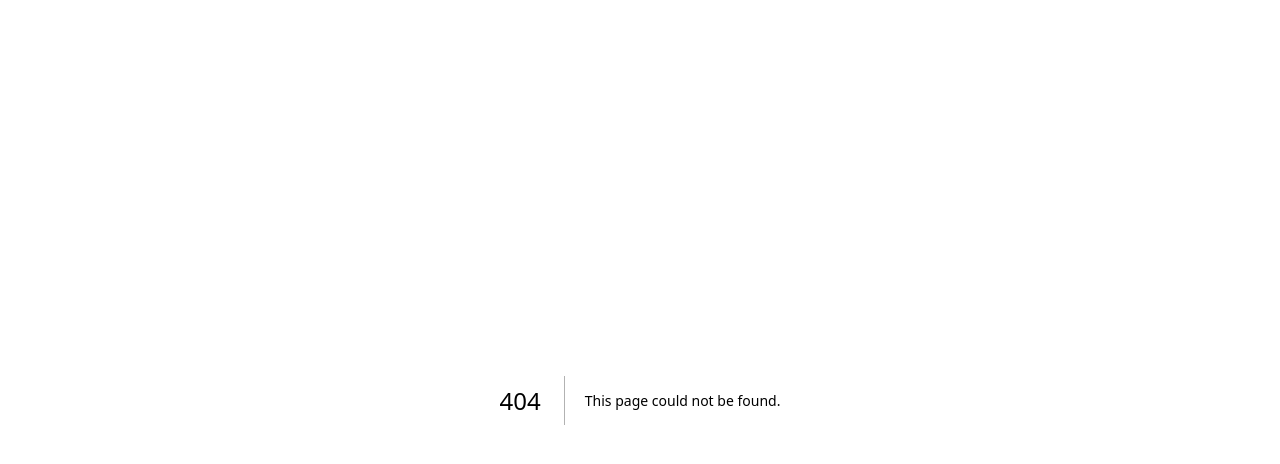
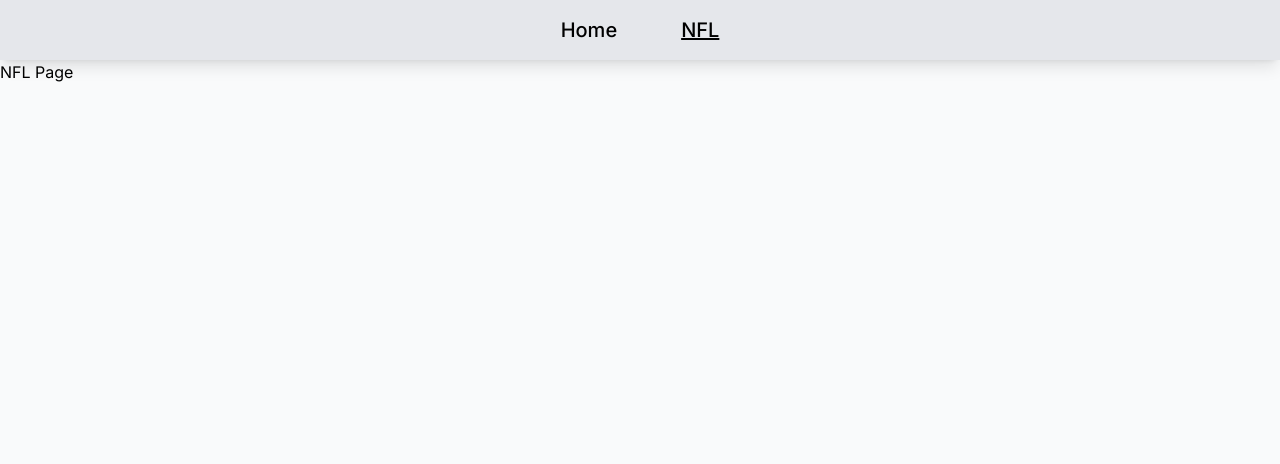
Before and after one commit to MichaelMcCann1/LiveScoreboardV2, a Next.js app: page /nfl in a window 1280 px wide. Before the commit this address had no page. Shown: the top 464 px of the page. Built offline with nearby package versions, Linux system fonts and the light colour scheme.

Commit message:
add nav bar component

```diff
--- a/src/app/globals.css
+++ b/src/app/globals.css
@@ -16,12 +16,8 @@
   }
 }
 
-body {
-  color: rgb(var(--foreground-rgb));
-  background: linear-gradient(
-      to bottom,
-      transparent,
-      rgb(var(--background-end-rgb))
-    )
-    rgb(var(--background-start-rgb));
+* {
+  margin: 0;
+  padding: 0;
+  box-sizing: border-box;
 }
--- a/src/app/layout.tsx
+++ b/src/app/layout.tsx
@@ -1,22 +1,26 @@
-import type { Metadata } from 'next'
-import { Inter } from 'next/font/google'
-import './globals.css'
+import type { Metadata } from "next";
+import { Inter } from "next/font/google";
+import "./globals.css";
+import Navbar from "@/components/Navbar";
 
-const inter = Inter({ subsets: ['latin'] })
+const inter = Inter({ subsets: ["latin"] });
 
 export const metadata: Metadata = {
-  title: 'Create Next App',
-  description: 'Generated by create next app',
-}
+  title: "Create Next App",
+  description: "Generated by create next app",
+};
 
 export default function RootLayout({
   children,
 }: {
-  children: React.ReactNode
+  children: React.ReactNode;
 }) {
   return (
     <html lang="en">
-      <body className={inter.className}>{children}</body>
+      <body className={inter.className}>
+        <Navbar />
+        <div className="relative top-[60px] bg-gray-50 min-h-[calc(100vh-60px)]">{children}</div>
+      </body>
     </html>
-  )
+  );
 }
--- /dev/null
+++ b/src/app/nfl/page.tsx
@@ -0,0 +1,7 @@
+import React from 'react'
+
+export default function page() {
+  return (
+    <div>NFL Page</div>
+  )
+}
--- a/src/app/page.tsx
+++ b/src/app/page.tsx
@@ -1,113 +1,3 @@
-import Image from 'next/image'
-
 export default function Home() {
-  return (
-    <main className="flex min-h-screen flex-col items-center justify-between p-24">
-      <div className="z-10 max-w-5xl w-full items-center justify-between font-mono text-sm lg:flex">
-        <p className="fixed left-0 top-0 flex w-full justify-center border-b border-gray-300 bg-gradient-to-b from-zinc-200 pb-6 pt-8 backdrop-blur-2xl dark:border-neutral-800 dark:bg-zinc-800/30 dark:from-inherit lg:static lg:w-auto  lg:rounded-xl lg:border lg:bg-gray-200 lg:p-4 lg:dark:bg-zinc-800/30">
-          Get started by editing&nbsp;
-          <code className="font-mono font-bold">src/app/page.tsx</code>
-        </p>
-        <div className="fixed bottom-0 left-0 flex h-48 w-full items-end justify-center bg-gradient-to-t from-white via-white dark:from-black dark:via-black lg:static lg:h-auto lg:w-auto lg:bg-none">
-          <a
-            className="pointer-events-none flex place-items-center gap-2 p-8 lg:pointer-events-auto lg:p-0"
-            href="https://vercel.com?utm_source=create-next-app&utm_medium=appdir-template&utm_campaign=create-next-app"
-            target="_blank"
-            rel="noopener noreferrer"
-          >
-            By{' '}
-            <Image
-              src="/vercel.svg"
-              alt="Vercel Logo"
-              className="dark:invert"
-              width={100}
-              height={24}
-              priority
-            />
-          </a>
-        </div>
-      </div>
-
-      <div className="relative flex place-items-center before:absolute before:h-[300px] before:w-[480px] before:-translate-x-1/2 before:rounded-full before:bg-gradient-radial before:from-white before:to-transparent before:blur-2xl before:content-[''] after:absolute after:-z-20 after:h-[180px] after:w-[240px] after:translate-x-1/3 after:bg-gradient-conic after:from-sky-200 after:via-blue-200 after:blur-2xl after:content-[''] before:dark:bg-gradient-to-br before:dark:from-transparent before:dark:to-blue-700 before:dark:opacity-10 after:dark:from-sky-900 after:dark:via-[#0141ff] after:dark:opacity-40 before:lg:h-[360px] z-[-1]">
-        <Image
-          className="relative dark:drop-shadow-[0_0_0.3rem_#ffffff70] dark:invert"
-          src="/next.svg"
-          alt="Next.js Logo"
-          width={180}
-          height={37}
-          priority
-        />
-      </div>
-
-      <div className="mb-32 grid text-center lg:max-w-5xl lg:w-full lg:mb-0 lg:grid-cols-4 lg:text-left">
-        <a
-          href="https://nextjs.org/docs?utm_source=create-next-app&utm_medium=appdir-template&utm_campaign=create-next-app"
-          className="group rounded-lg border border-transparent px-5 py-4 transition-colors hover:border-gray-300 hover:bg-gray-100 hover:dark:border-neutral-700 hover:dark:bg-neutral-800/30"
-          target="_blank"
-          rel="noopener noreferrer"
-        >
-          <h2 className={`mb-3 text-2xl font-semibold`}>
-            Docs{' '}
-            <span className="inline-block transition-transform group-hover:translate-x-1 motion-reduce:transform-none">
-              -&gt;
-            </span>
-          </h2>
-          <p className={`m-0 max-w-[30ch] text-sm opacity-50`}>
-            Find in-depth information about Next.js features and API.
-          </p>
-        </a>
-
-        <a
-          href="https://nextjs.org/learn?utm_source=create-next-app&utm_medium=appdir-template-tw&utm_campaign=create-next-app"
-          className="group rounded-lg border border-transparent px-5 py-4 transition-colors hover:border-gray-300 hover:bg-gray-100 hover:dark:border-neutral-700 hover:dark:bg-neutral-800/30"
-          target="_blank"
-          rel="noopener noreferrer"
-        >
-          <h2 className={`mb-3 text-2xl font-semibold`}>
-            Learn{' '}
-            <span className="inline-block transition-transform group-hover:translate-x-1 motion-reduce:transform-none">
-              -&gt;
-            </span>
-          </h2>
-          <p className={`m-0 max-w-[30ch] text-sm opacity-50`}>
-            Learn about Next.js in an interactive course with&nbsp;quizzes!
-          </p>
-        </a>
-
-        <a
-          href="https://vercel.com/templates?framework=next.js&utm_source=create-next-app&utm_medium=appdir-template&utm_campaign=create-next-app"
-          className="group rounded-lg border border-transparent px-5 py-4 transition-colors hover:border-gray-300 hover:bg-gray-100 hover:dark:border-neutral-700 hover:dark:bg-neutral-800/30"
-          target="_blank"
-          rel="noopener noreferrer"
-        >
-          <h2 className={`mb-3 text-2xl font-semibold`}>
-            Templates{' '}
-            <span className="inline-block transition-transform group-hover:translate-x-1 motion-reduce:transform-none">
-              -&gt;
-            </span>
-          </h2>
-          <p className={`m-0 max-w-[30ch] text-sm opacity-50`}>
-            Explore starter templates for Next.js.
-          </p>
-        </a>
-
-        <a
-          href="https://vercel.com/new?utm_source=create-next-app&utm_medium=appdir-template&utm_campaign=create-next-app"
-          className="group rounded-lg border border-transparent px-5 py-4 transition-colors hover:border-gray-300 hover:bg-gray-100 hover:dark:border-neutral-700 hover:dark:bg-neutral-800/30"
-          target="_blank"
-          rel="noopener noreferrer"
-        >
-          <h2 className={`mb-3 text-2xl font-semibold`}>
-            Deploy{' '}
-            <span className="inline-block transition-transform group-hover:translate-x-1 motion-reduce:transform-none">
-              -&gt;
-            </span>
-          </h2>
-          <p className={`m-0 max-w-[30ch] text-sm opacity-50`}>
-            Instantly deploy your Next.js site to a shareable URL with Vercel.
-          </p>
-        </a>
-      </div>
-    </main>
-  )
+  return <div>Home Page</div>;
 }
--- /dev/null
+++ b/src/components/Navbar.tsx
@@ -0,0 +1,33 @@
+"use client";
+
+import classNames from "classnames";
+import Link from "next/link";
+import { usePathname } from "next/navigation";
+import React from "react";
+
+const linkData = [
+  { text: "Home", href: "/" },
+  { text: "NFL", href: "/nfl" },
+];
+
+export default function Navbar() {
+  const pathname = usePathname();
+
+  return (
+    <div className="flex h-[60px] bg-gray-200 shadow-lg fixed w-full z-10 items-center justify-center">
+      <nav className="flex gap-16">
+        {linkData.map((link) => (
+          <Link
+            key={link.text}
+            className={classNames("text-xl font-medium ease-linear duration-200 hover:text-blue-600", {
+              underline: pathname === link.href,
+            })}
+            href={link.href}
+          >
+            {link.text}
+          </Link>
+        ))}
+      </nav>
+    </div>
+  );
+}
```
Also changed, not shown: package.json (+6 -5 lines), 1 other file (tests, documents, lock files or other folders).
